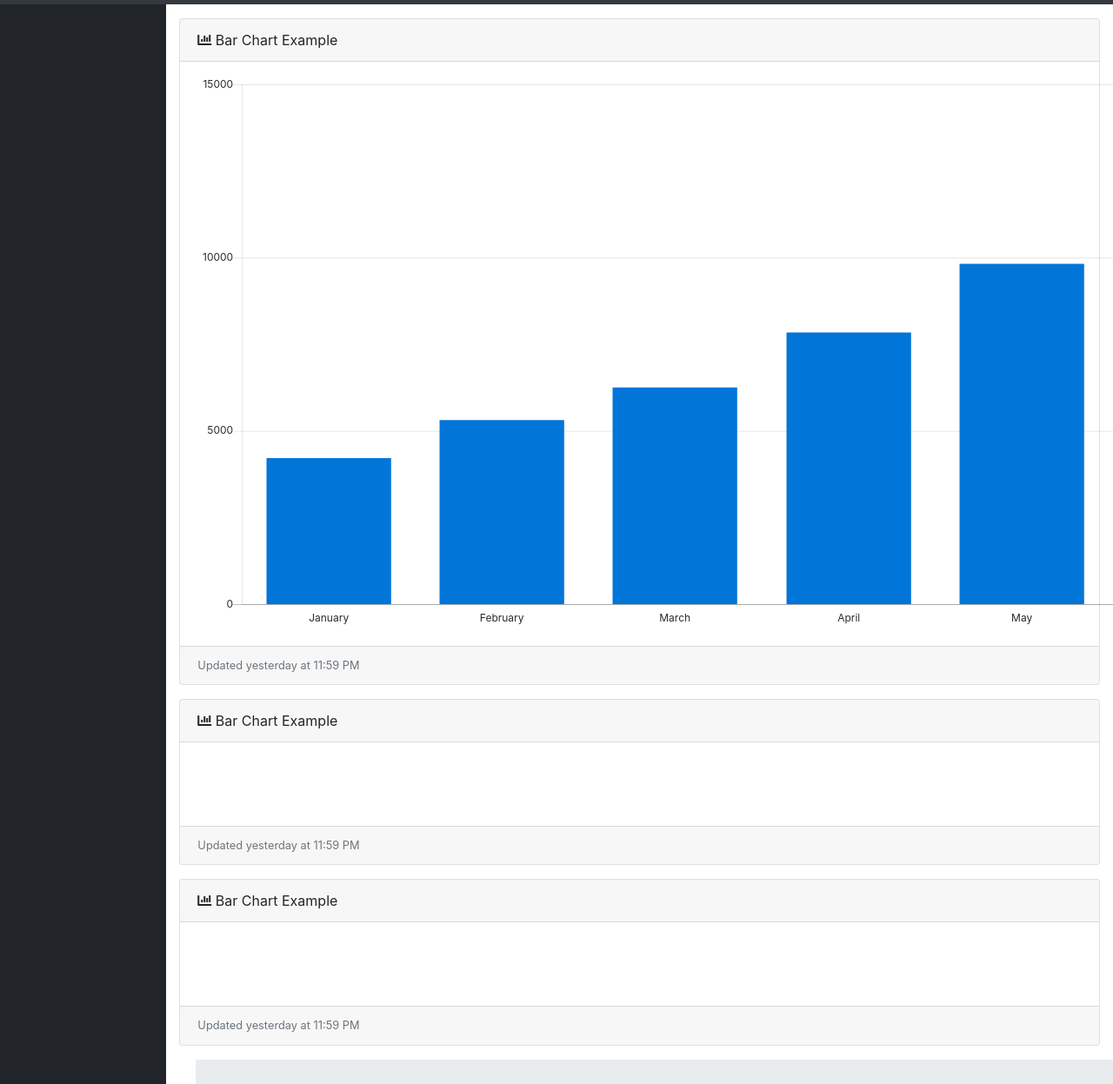
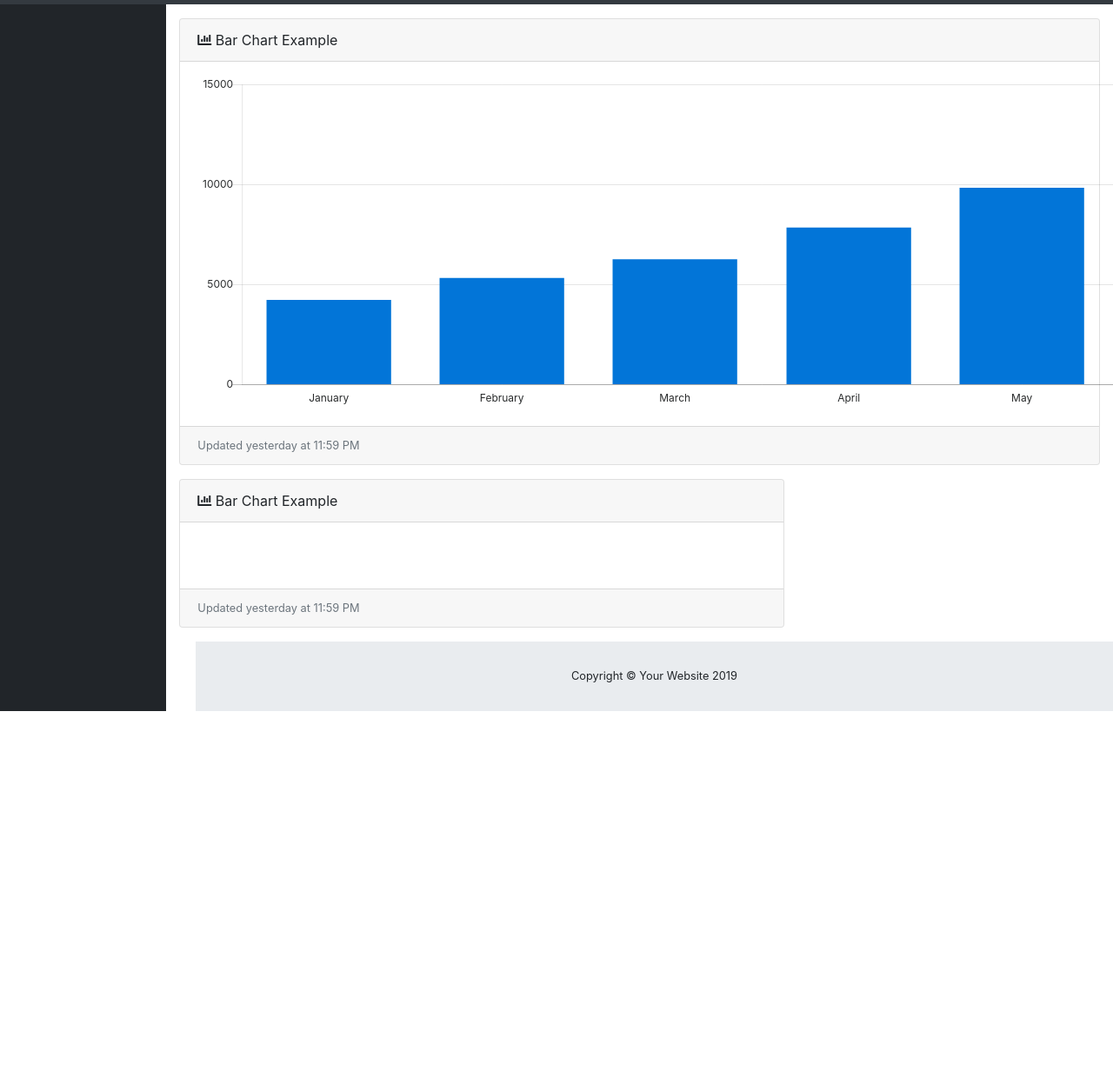
Before and after one commit to Aemiyh/POM_recipe, a website with bundled scripts: page dashboard/index.html in a window 1280 px wide. Shown: the part 51-1298 px from the top of the page at 87% size. After the commit the page ends 869 px from the top, so only its background shows below. Built offline with nearby package versions, Linux system fonts and the light colour scheme.

Commit message:
add bar chart

```diff
--- a/dashboard/index.html
+++ b/dashboard/index.html
@@ -65,28 +65,24 @@
                             <i class="fas fa-chart-bar"></i>
                             Bar Chart Example</div>
                         <div class="card-body">
-                            <canvas id="myBarChart" width="100%" height="50"></canvas>
+                            <canvas id="myBarChart" width="100%" height="30"></canvas>
                         </div>
                         <div class="card-footer small text-muted">Updated yesterday at 11:59 PM</div>
                     </div>
+                    <div class="row">
+                        <div class="col-lg-8">
                             <div class="card mb-3">
                                 <div class="card-header">
                                     <i class="fas fa-chart-bar"></i>
                                     Bar Chart Example</div>
                                 <div class="card-body">
-                            <canvas id="myBarChart" width="100%" height="50"></canvas>
+                                    <canvas id="myBarChart" width="100%" height="30"></canvas>
                                 </div>
                                 <div class="card-footer small text-muted">Updated yesterday at 11:59 PM</div>
                             </div>
-                    <div class="card mb-3">
-                        <div class="card-header">
-                            <i class="fas fa-chart-bar"></i>
-                            Bar Chart Example</div>
-                        <div class="card-body">
-                            <canvas id="myBarChart" width="100%" height="50"></canvas>
                         </div>
-                        <div class="card-footer small text-muted">Updated yesterday at 11:59 PM</div>
                     </div>
+
                 </div>
                 <!-- /.container-fluid -->
 
```
Lines whose indentation alone changed are shown as unchanged.
